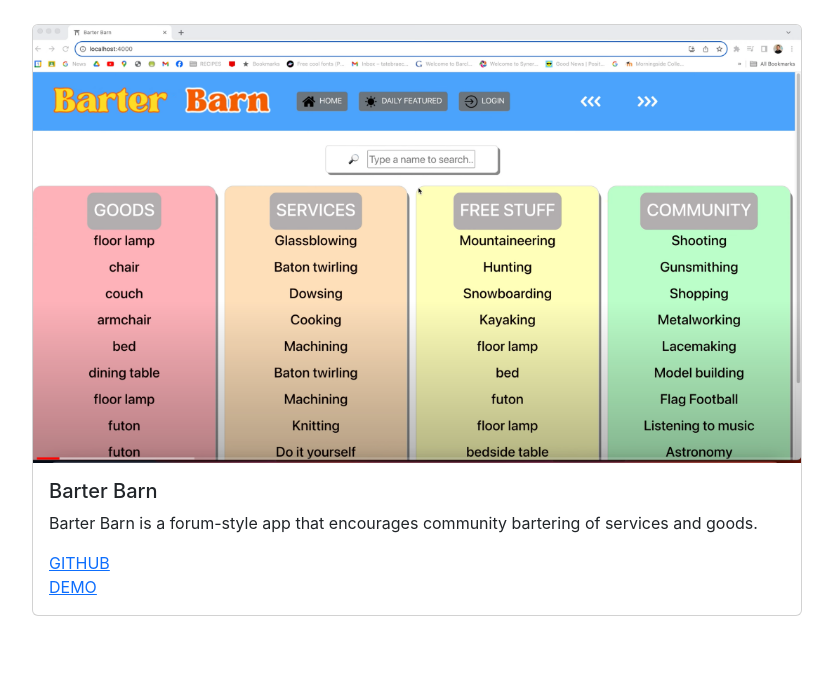
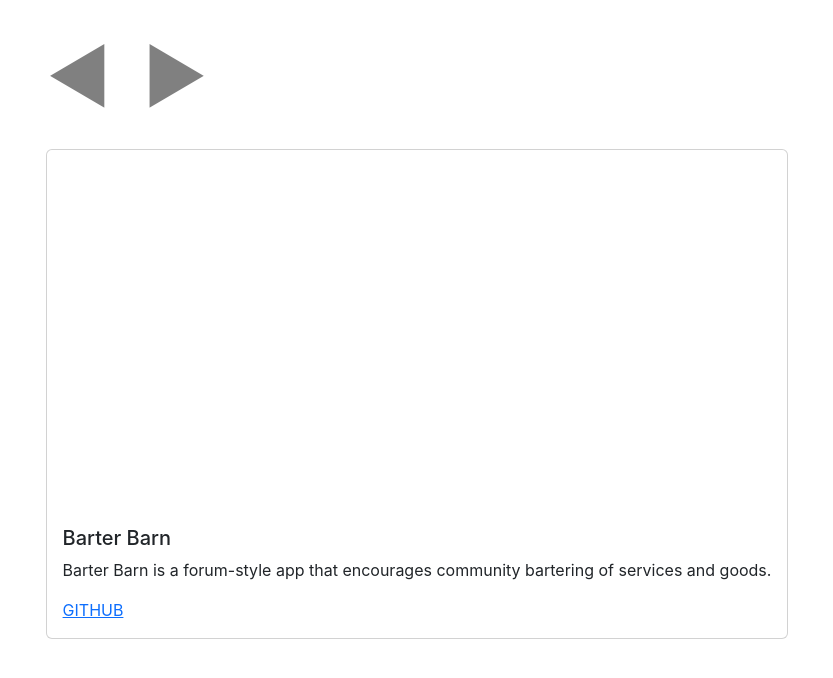
Before and after one commit to tbraeck/portfolio-backend, a React (Create React App) app in the folder client/: page /apps/1 in a window 1280 px wide. Shown: the top 678 px of the page, without its empty margins (223-1056 px from the left). Built offline with nearby package versions, Linux system fonts and the light colour scheme.

Commit message:
updating seed data and application page

```diff
--- a/client/package.json
+++ b/client/package.json
@@ -15,6 +15,7 @@
     "react-bootstrap": "^2.9.1",
     "react-dom": "^18.2.0",
     "react-icons": "^5.0.1",
+    "react-player": "^2.15.1",
     "react-router-dom": "^6.20.1",
     "react-scripts": "5.0.1",
     "reactjs-popup": "^2.0.6",
--- a/client/src/ApplicationPage.js
+++ b/client/src/ApplicationPage.js
@@ -1,11 +1,13 @@
 import React, { useContext } from 'react';
-import { AppContext } from './contexts/AppContext';
+import ReactPlayer from 'react-player/lazy';
 import { useParams } from 'react-router-dom';
 import { Link } from 'react-router-dom';
 import Card from 'react-bootstrap/Card';
+import { AppContext } from './contexts/AppContext';
+import NavigationButtons from './general/NavigationButtons';
 
 const ApplicationPage = () => {
-    const {allApps} = useContext(AppContext)
+    const { allApps } = useContext(AppContext);
     const { id } = useParams();
 
     const selectedApp = allApps.find((app) => app.id === parseInt(id));
@@ -16,23 +18,26 @@ const ApplicationPage = () => {
 
     return (
         <div className="full-height-page">
-        <Card style={{marginTop: "0px"}}>
-        <Card.Img style={{width: "48rem", left: "2rem"}} variant="top" src={selectedApp.image} />
+          <NavigationButtons/>
+            <Card style={{ marginTop: "0px" }}>
+                <ReactPlayer url={selectedApp.demo} controls width="100%" />
                 <Card.Body>
                     <Card.Title>{selectedApp.name}</Card.Title>
                     <Card.Text>{selectedApp.description}</Card.Text>
                     <Link to={selectedApp.link} target="_blank" rel="noopener noreferrer">
                         GITHUB
                     </Link>
-          <br></br>
+                    {/* <br />
                     <Link to={selectedApp.demo} target="_blank" rel="noopener noreferrer">
                         DEMO
-          </Link>
-
+                    </Link> */}
                 </Card.Body>
             </Card>
+            <div style={{display: "flex", flexDirection: "row"}}>
+
             </div>
-  )
+        </div>
+    );
 }
 
-export default ApplicationPage
+export default ApplicationPage;
--- a/client/src/general/Home.js
+++ b/client/src/general/Home.js
@@ -27,9 +27,9 @@ const Home = () => {
         <div style={{paddingBottom: "50px"}}>
           <About/>
         </div>
-        <div>
+        {/* <div>
           <BackgroundImg1/>
-        </div>
+        </div> */}
 
       </div>
     </div>
```
Also changed, not shown: 2 other files (tests, documents, lock files or other folders). Lines whose indentation alone changed are shown as unchanged.
